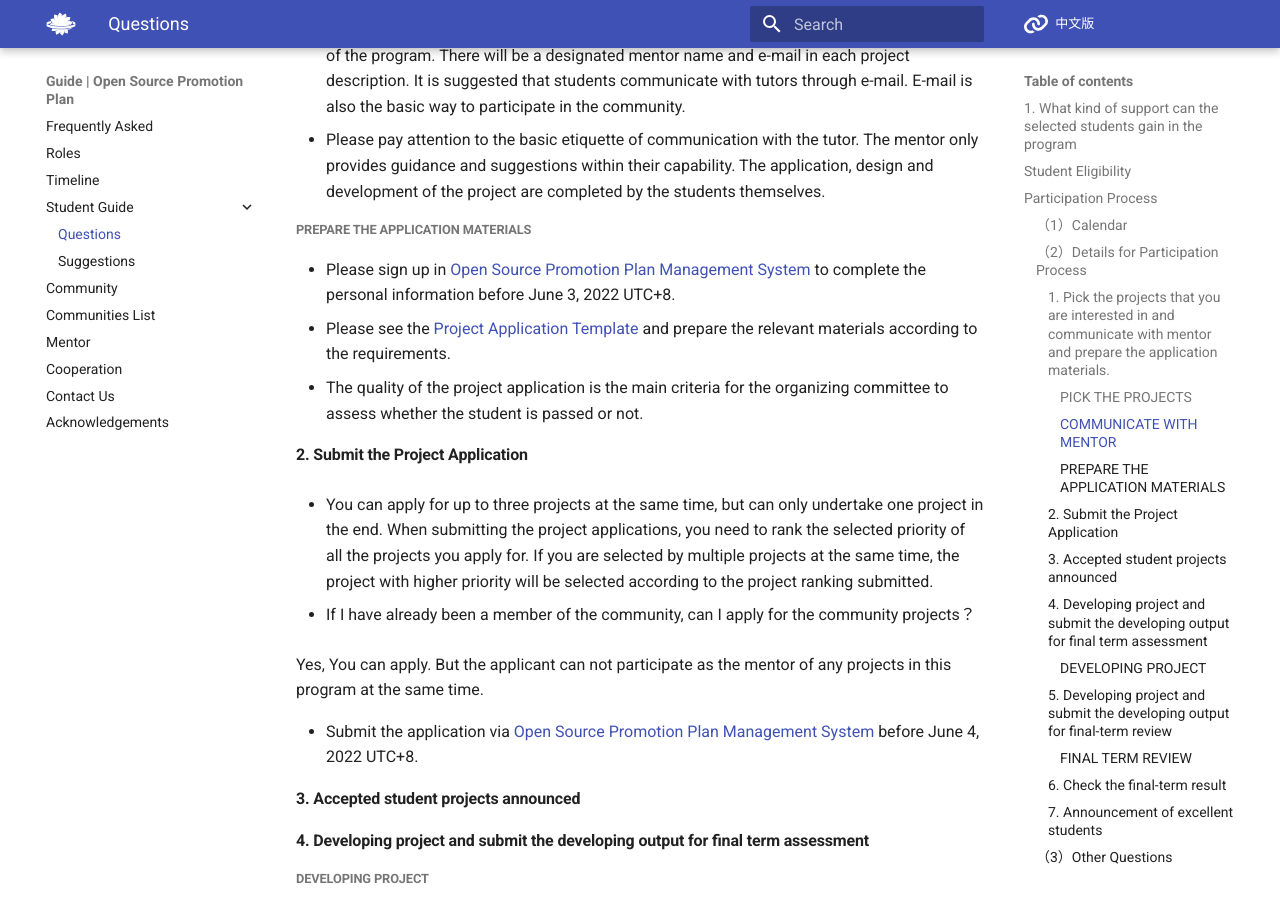
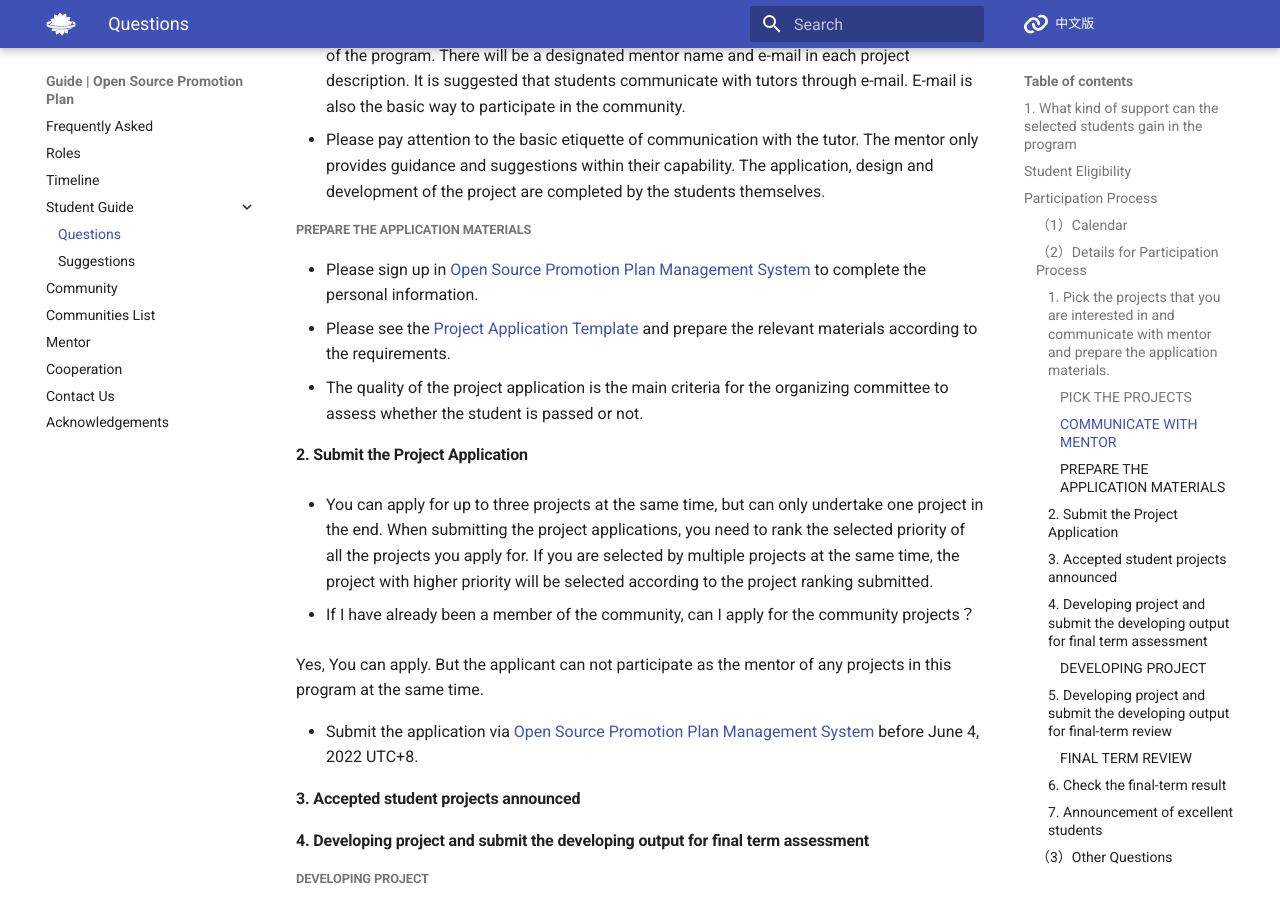
Before and after one commit to summer-ospp/help-en, an MkDocs documentation site: the page built from docs/student.md, in a window 1280 px wide and 900 px high, scrolled down 2167 px. Built offline with MkDocs 1.6.1 and Material for MkDocs 9.7.7, drawn with Linux system fonts in a browser that asks for light colours; comment, search, counter and statistics services are not loaded.

Commit message:
Update student.md

```diff
--- a/docs/student.md
+++ b/docs/student.md
@@ -69,7 +69,7 @@ Students are required to download, sign, scan and upload a signed version of the
 
 ##### PREPARE THE APPLICATION MATERIALS
 
-- Please sign up in [Open Source Promotion Plan Management System](https://portal.summer-ospp.ac.cn/) to complete the personal information before June 3, 2022 UTC+8.
+- Please sign up in [Open Source Promotion Plan Management System](https://portal.summer-ospp.ac.cn/) to complete the personal information.
 - Please see the [Project Application Template](./assets/
 Project-Application-Template.pdf ) and prepare the relevant materials according to the requirements.
 - The quality of the project application is the main criteria for the organizing committee to assess whether the student is passed or not.
```
